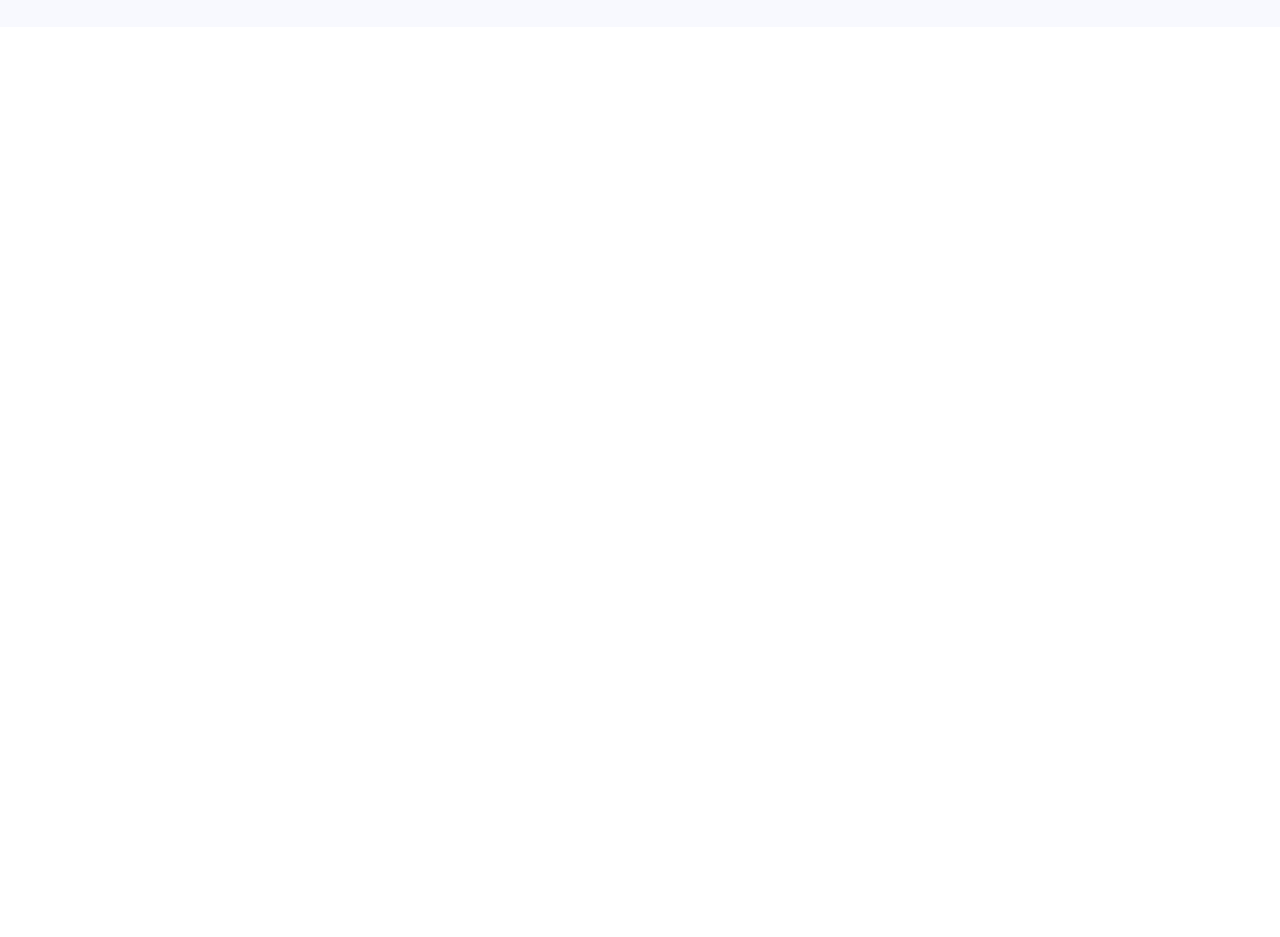
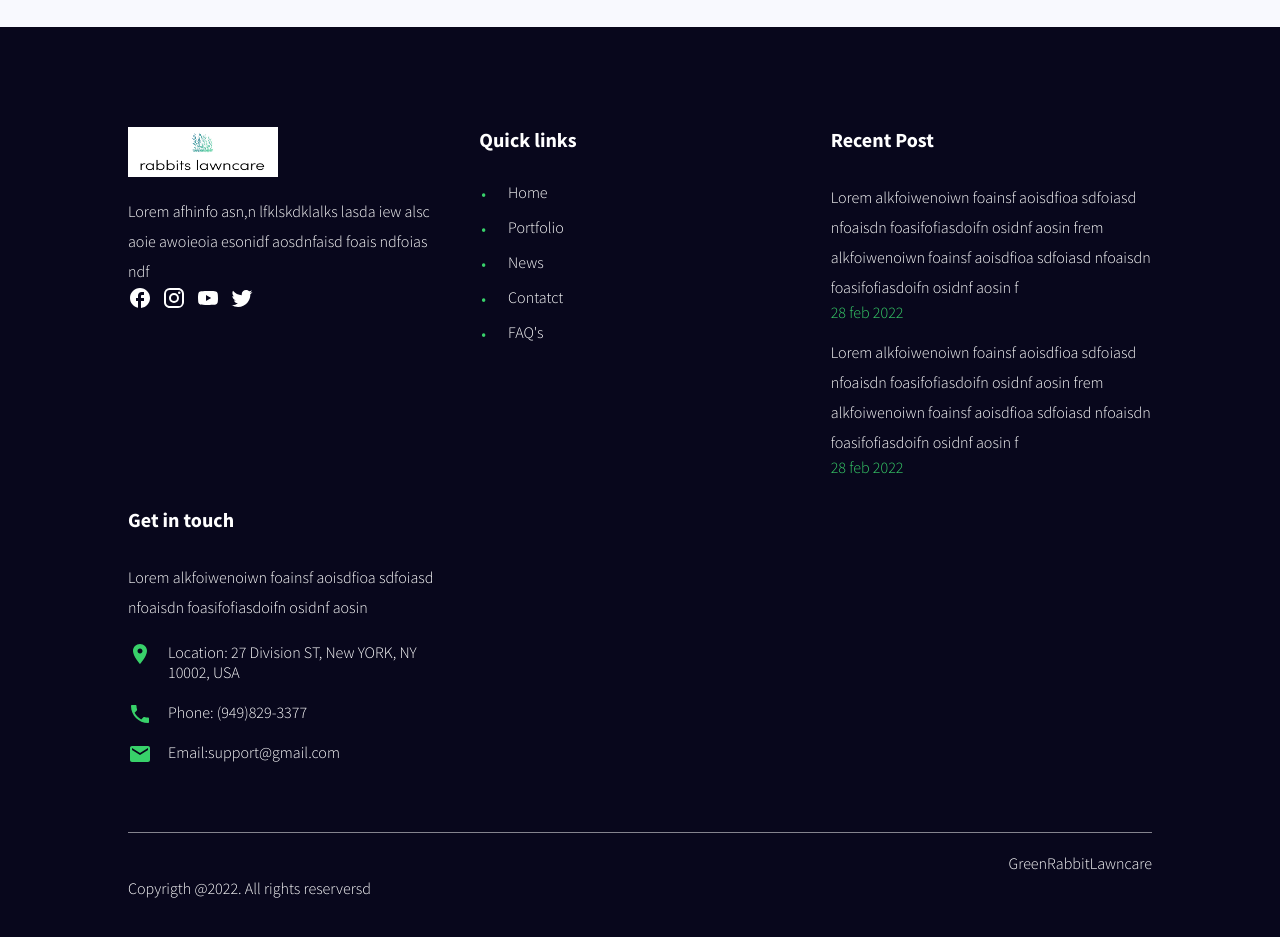
Before and after one commit to chanqoDev/React_KS_lawnding_page, a React (Create React App) app: page / in a window 1280 px wide. Shown: the part 7380-8317 px from the top of the page. Before the commit the page ends 7407 px from the top, so only its background shows below. Built offline with nearby package versions, Linux system fonts and the light colour scheme.

Commit message:
CREATE: Footer component, ADD ICONS and STyling

```diff
--- a/src/App.css
+++ b/src/App.css
@@ -540,3 +540,101 @@ margin-bottom: 20px;
 .blog a .icon {
   padding-top: 10px;
 }
+
+/* FOOTER */
+footer {
+  background-color: #08071c;
+  padding: 100px 0 0 0;
+  color: #fff;
+}
+
+footer p {
+  color: #fff;
+  margin: 20px 0;
+}
+
+footer .SocailIcon i {
+  background-color: #fff;
+  border: 1px solid #fff;
+}
+
+footer h2 {
+  margin-bottom: 30px;
+  font-size: 20px;
+}
+
+footer li {
+  color: #fff;
+  margin-bottom: 15px;
+}
+
+footer li:before {
+  content: "·";
+  font-size: 40px;
+  vertical-align: middle;
+  line-height: 10px;
+  margin-right: 20px;
+  color: #38d16a;
+}
+
+footer .box p {
+  margin: 0;
+  margin-top: 15px;
+}
+
+footer span {
+  color: #38d16a;
+  opacity: 1;
+}
+
+footer .icon {
+  margin-top: 20px;
+  display: flex;
+}
+
+footer .icon i {
+  color: #38d16a;
+  margin-right: 20px;
+  width: 20px;
+  height: 20px;
+}
+
+.legal {
+  display: flex;
+  justify-content: space-between;
+  border-top: 1px solid rgba(255, 255, 255, 0.5);
+  margin-top: 70px;
+  padding: 20px 0;
+}
+
+/*------------ footer ----------*/
+@media screen and (max-width: 768px) {
+
+  /*------------ home ----------*/
+  .left,
+  .right {
+    width: 100%;
+  }
+
+  .home .container {
+    flex-direction: column;
+    flex-direction: column-reverse;
+  }
+
+  .home {
+    height: 134vh;
+  }
+
+  .home .img {
+    height: 100%;
+    width: 100%;
+    position: relative;
+  }
+
+  .home img {
+    position: relative;
+    height: 100%;
+    width: 100%;
+    transform: scale(1);
+  }
+}
--- a/src/App.js
+++ b/src/App.js
@@ -1,8 +1,8 @@
-import logo from "./logo.svg";
 import "./App.css";
 import { Header } from "./components/home/header/Header";
 import { BrowserRouter as Router, Switch, Route } from "react-router-dom";
 import HomePages from "./components/pageContent/HomePages";
+import Footer from "./components/home/work/Footer";
 
 function App() {
   return (
@@ -12,6 +12,7 @@ function App() {
         <Switch>
           <Route path="/" exact component={HomePages} />
         </Switch>
+        <Footer />
       </Router>
     </>
   );
--- /dev/null
+++ b/src/components/home/work/Footer.jsx
@@ -0,0 +1,102 @@
+import React from "react";
+import FacebookOutlinedIcon from "@mui/icons-material/FacebookOutlined";
+import InstagramIcon from "@mui/icons-material/Instagram";
+import TwitterIcon from "@mui/icons-material/Twitter";
+import YouTubeIcon from "@mui/icons-material/YouTube";
+import LocationOnIcon from "@mui/icons-material/LocationOn";
+import PhoneIcon from "@mui/icons-material/Phone";
+import EmailIcon from "@mui/icons-material/Email";
+
+const Footer = () => {
+  return (
+    <>
+      <footer>
+        <div className="container grid">
+          <div className="box">
+            <img src="./assets/logo.png" alt="" width="150px" height="50px" />
+            <p>
+              Lorem afhinfo asn,n lfklskdklalks lasda iew alsc aoie awoieoia
+              esonidf aosdnfaisd foais ndfoias ndf
+            </p>
+            <div className="socialIcon">
+              <i className="facebook">
+                <FacebookOutlinedIcon />
+              </i>
+              <i className="instagram">
+                <InstagramIcon />
+              </i>
+              <i className="Youtube">
+                <YouTubeIcon />
+              </i>
+              <i className="TwitterIcon">
+                <TwitterIcon />
+              </i>
+            </div>
+          </div>
+          <div className="box">
+            <h2>Quick links</h2>
+            <ul>
+              <li>Home</li>
+              <li>Portfolio</li>
+              <li>News</li>
+              <li>Contatct</li>
+              <li>FAQ's</li>
+            </ul>
+          </div>
+          <div className="box">
+            <h2>Recent Post</h2>
+            <div className="text">
+              <p>
+                Lorem alkfoiwenoiwn foainsf aoisdfioa sdfoiasd nfoaisdn
+                foasifofiasdoifn osidnf aosin frem alkfoiwenoiwn foainsf
+                aoisdfioa sdfoiasd nfoaisdn foasifofiasdoifn osidnf aosin f
+              </p>
+              <span>28 feb 2022</span>
+            </div>
+            <div className="text">
+              <p>
+                Lorem alkfoiwenoiwn foainsf aoisdfioa sdfoiasd nfoaisdn
+                foasifofiasdoifn osidnf aosin frem alkfoiwenoiwn foainsf
+                aoisdfioa sdfoiasd nfoaisdn foasifofiasdoifn osidnf aosin f
+              </p>
+              <span>28 feb 2022</span>
+            </div>
+          </div>
+          <div className="box">
+            <h2> Get in touch </h2>
+            <p>
+              Lorem alkfoiwenoiwn foainsf aoisdfioa sdfoiasd nfoaisdn
+              foasifofiasdoifn osidnf aosin
+            </p>
+            <div className="icon">
+              <i className="location-dot">
+                <LocationOnIcon />
+              </i>
+              <label htmlFor="">
+                Location: 27 Division ST, New YORK, NY 10002, USA
+              </label>
+            </div>
+            <div className="icon">
+              <i className="phone">
+                <PhoneIcon />
+              </i>
+              <label htmlFor="">Phone: (949)829-3377</label>
+            </div>
+            <div className="icon">
+              <i className="email">
+                <EmailIcon />
+              </i>
+              <label htmlFor="/">Email:support@gmail.com</label>
+            </div>
+          </div>
+        </div>
+        <div className="legal container">
+          <p> Copyrigth @2022. All rights reserversd</p>
+          <label htmlFor="">GreenRabbitLawncare</label>
+        </div>
+      </footer>
+    </>
+  );
+};
+
+export default Footer;
```
